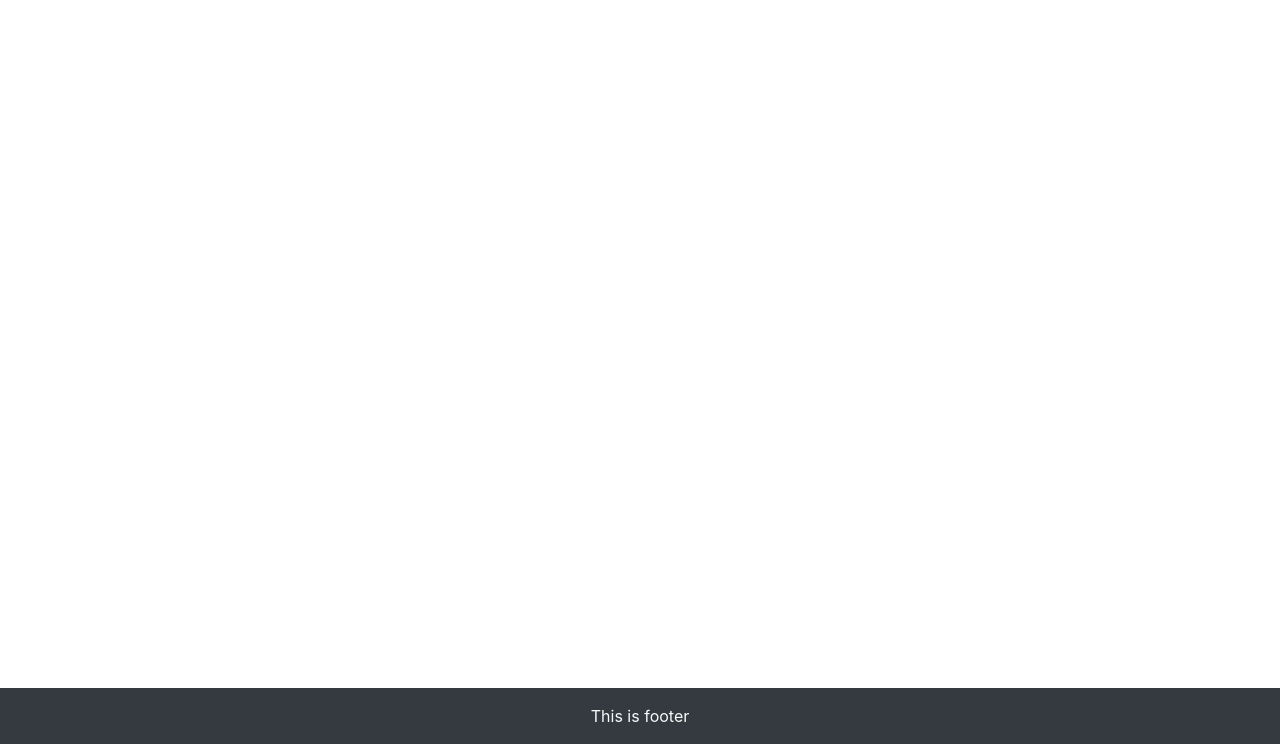
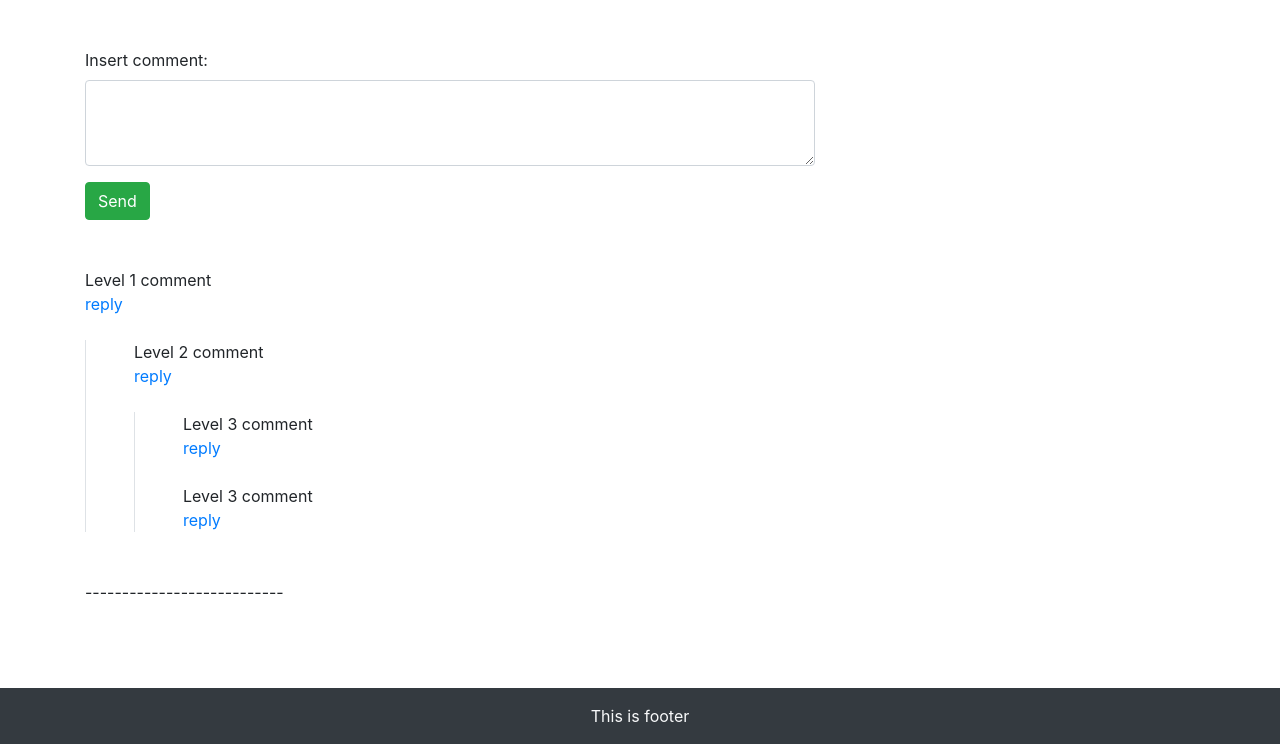
Before and after one commit to nciganovic/forumApp, a PHP site: page /forumApp/index.php?page=post in a window 1280 px wide. Shown: the part 56-800 px from the top of the page. Run offline with PHP 8.4, Linux system fonts and the light colour scheme; data that the repository does not hold is empty; some libraries are stand-ins or nearby versions.

Commit message:
comment structure in html

```diff
--- a/views/posts/post.php
+++ b/views/posts/post.php
@@ -9,3 +9,65 @@ require_once "models/posts/get_post.php";
 <p><?= $post[0]["name"] ?></p>
 <p><?= $post[0]["username"] ?></p>
 <p><?= $post[0]["likes"] ?></p>
+
+<form class="mt-5">
+    <label for="exampleFormControlSelect2">Insert comment:</label>
+    <textarea class="form-control" id="exampleFormControlTextarea1" rows="3"></textarea>
+    <button class="btn btn-success mt-3" type="button">Send</button>
+</form>
+
+<div id="comments" class="mt-5 mb-5">
+    <div class="com-and-rep mt-4">
+
+        <div class="comment">
+            <p class="mb-0">Level 1 comment</p>
+            <a href="#">reply</a>
+        </div>
+
+        <div class="replies pl-5 mt-4 border-left">
+
+            <div class="com-and-rep">
+
+                <div class="comment">
+                    <p class="mb-0">Level 2 comment</p>
+                    <a href="#">reply</a>
+                </div>
+
+                <div class="replies pl-5 mt-4 border-left">
+
+                    <div class="com-and-rep mt-4">
+
+                        <div class="comment">
+                            <p class="mb-0">Level 3 comment</p>
+                            <a href="#">reply</a>
+                        </div>
+
+                        <div class="replies border-left">
+
+                        </div>
+                    </div>
+
+                    <div class="com-and-rep mt-4">
+                        <p class="mb-0">Level 3 comment</p>
+                        <a href="#">reply</a>
+
+                        <div class="replies border-left">
+
+                        </div>
+                    </div>
+
+
+
+                </div>
+
+            </div>
+
+        </div>
+
+    </div>
+
+</div>
+
+<div class="mt-5 mb-5">
+    <p>---------------------------</p>
+</div>
```
